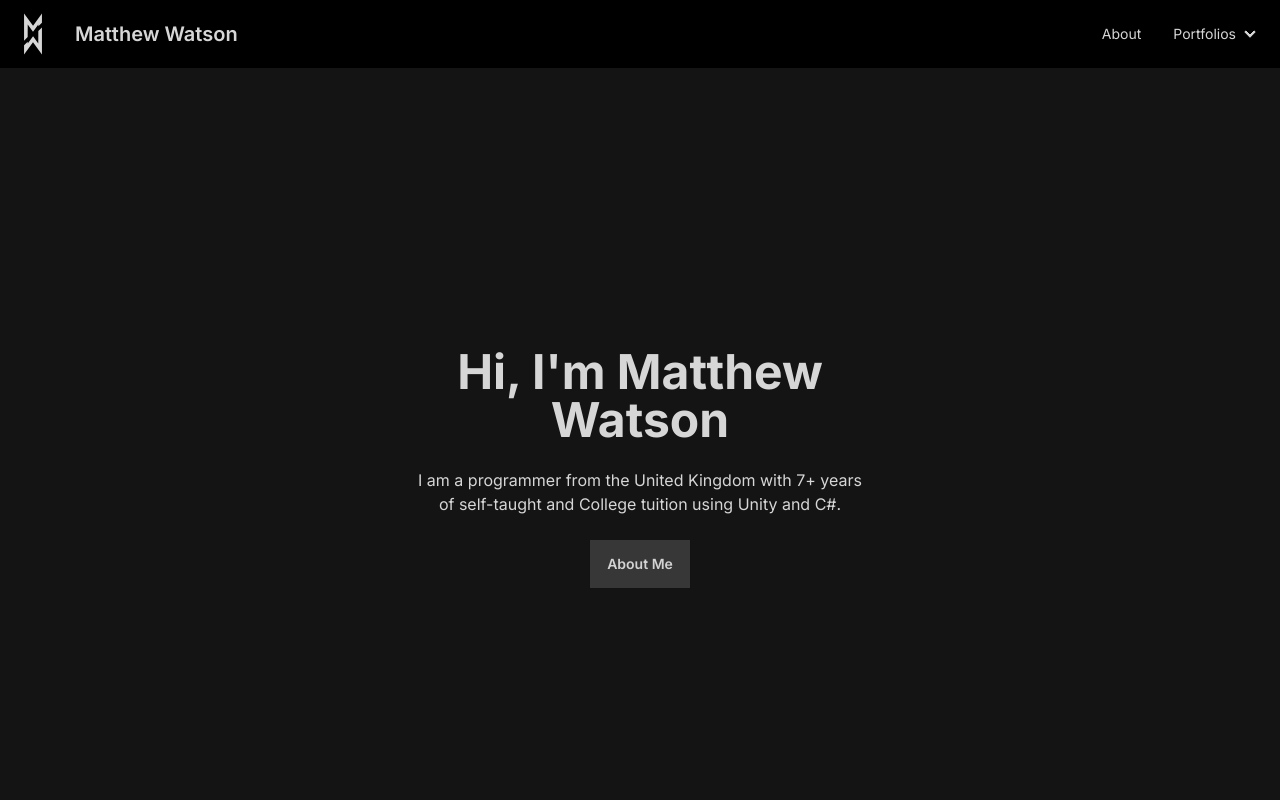
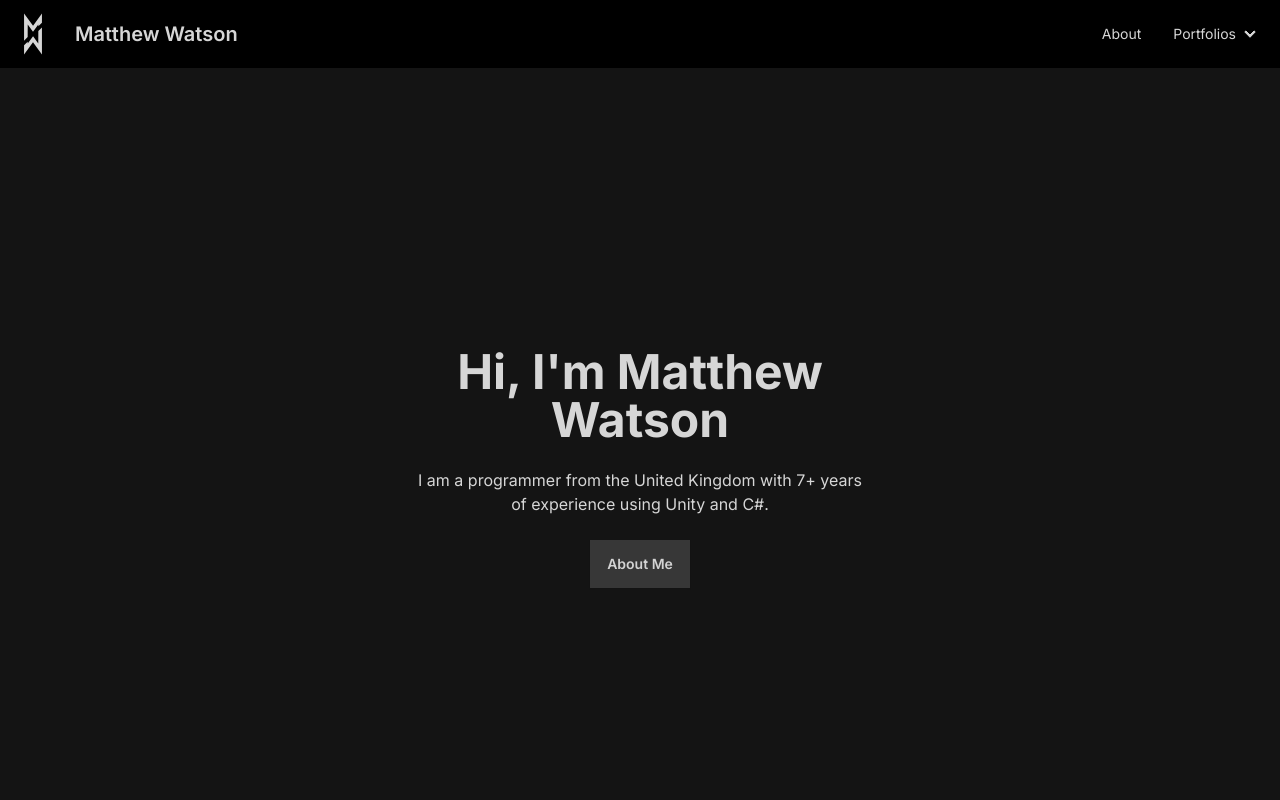
Before and after one commit to mw-138/mw-138.github.io, a Next.js app: page / in a window 1280 px wide. Shown: the top 800 px of the page. Built offline with nearby package versions, Linux system fonts and the light colour scheme.

Commit message:
Update page.tsx

```diff
--- a/app/page.tsx
+++ b/app/page.tsx
@@ -18,7 +18,7 @@ export default function Home() {
             <h1 className="text-5xl font-bold">Hi, I&apos;m Matthew Watson</h1>
             <p className="py-6">
               I am a programmer from the United Kingdom with 7+ years of
-              self-taught and College tuition using Unity and C#.
+              experience using Unity and C#.
             </p>
             <Link className="btn btn-primary" href="/about">
               About Me
```
